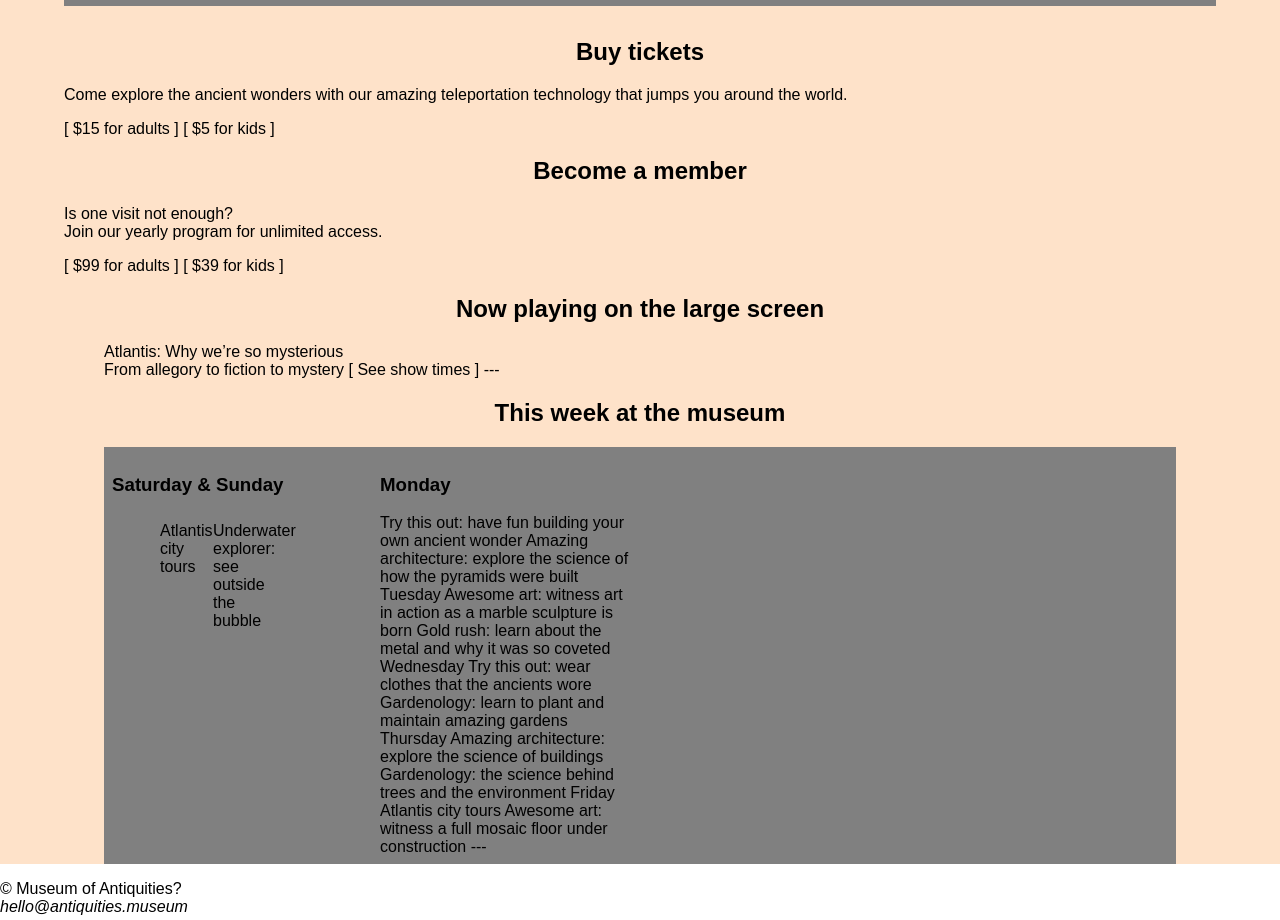
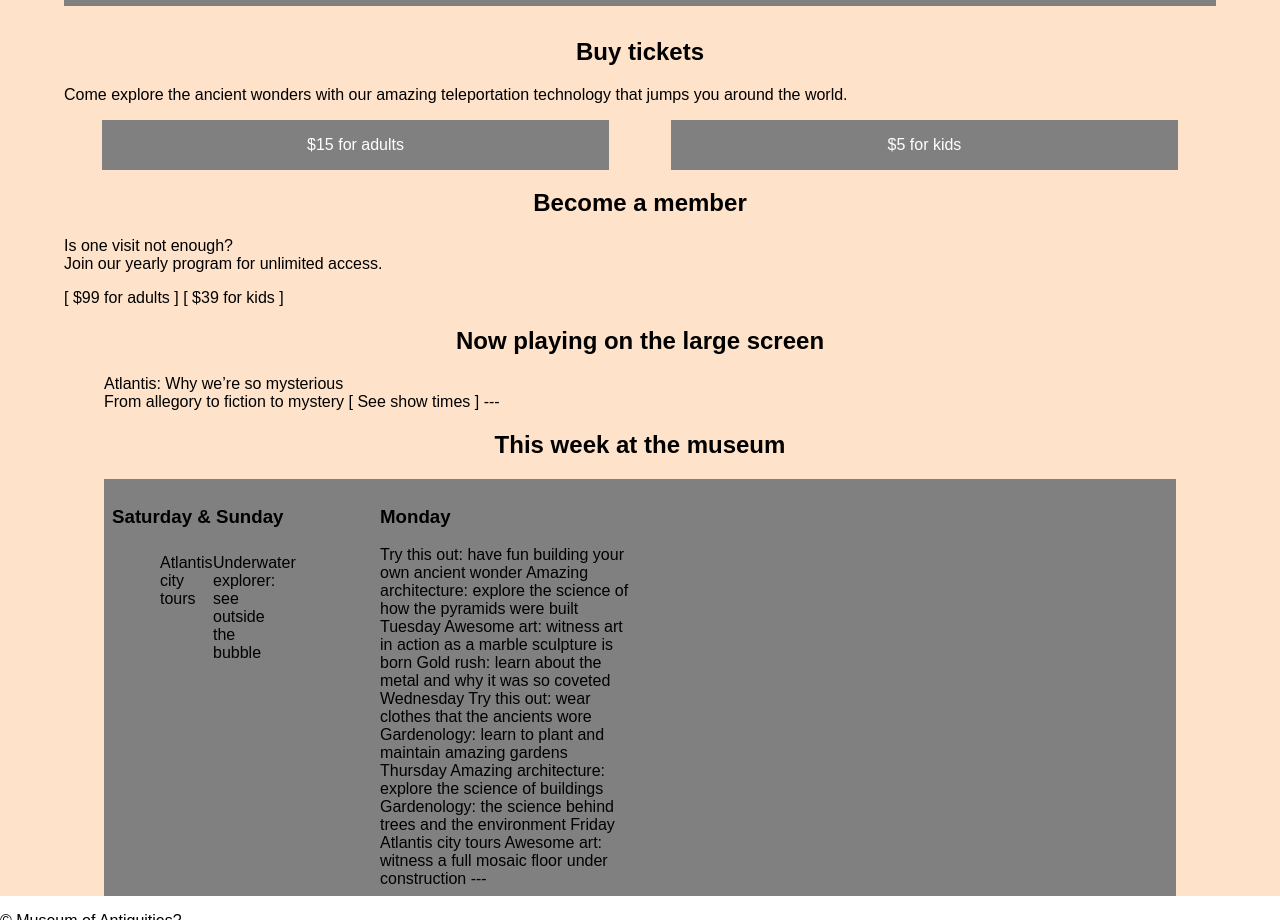
Before and after one commit to KevinBMcIntyre/dsn1675-assignment-1, a plain HTML site: page index.html in a window 1280 px wide. Shown: the part 8428-9348 px from the top of the page. Drawn offline with Linux system fonts and the light colour scheme.

Commit message:
added price buttons

```diff
--- a/css/main.css
+++ b/css/main.css
@@ -91,4 +91,18 @@ h2{
     position: relative;
     bottom: 7px;
 }
+.price {
+	width: 100%;
+	text-align: center;
 }
+.price div {
+background-color: grey;
+    padding: 1em 5em;
+    margin: 0 2.5%;
+    width: 44%;
+    display: inline-block;
+}
+.price a {
+	text-decoration: none;
+	color: white;
+}
--- a/index.html
+++ b/index.html
@@ -89,8 +89,10 @@
 
 				<p>Come explore the ancient wonders with our amazing teleportation technology that jumps you around the world.</p>
 
-				<a>[ $15 for adults ]</a>
-				<a>[ $5 for kids ]</a>
+<div class="price">
+				<div><a>$15 for adults</a></div>
+				<div><a>$5 for kids</a></div>
+			</div>
 
 			<h2>Become a member</h2>
 
```
